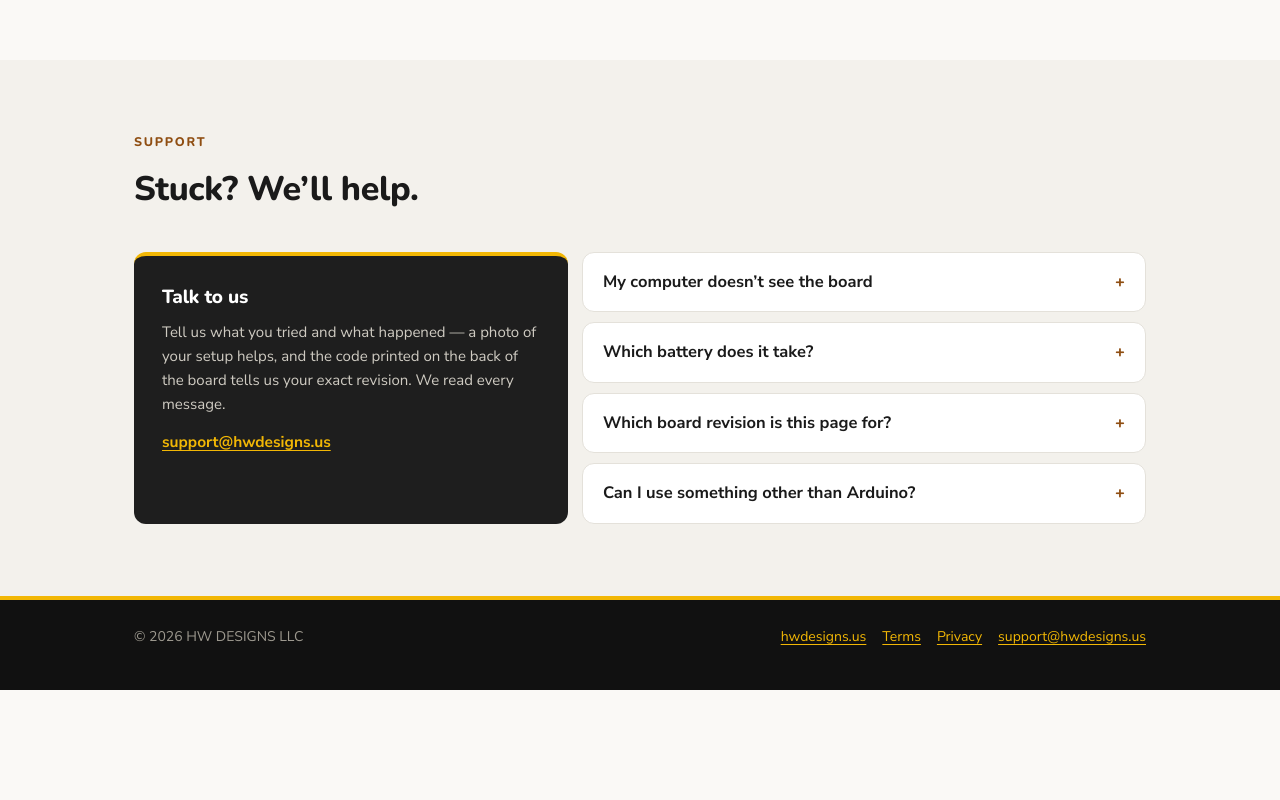
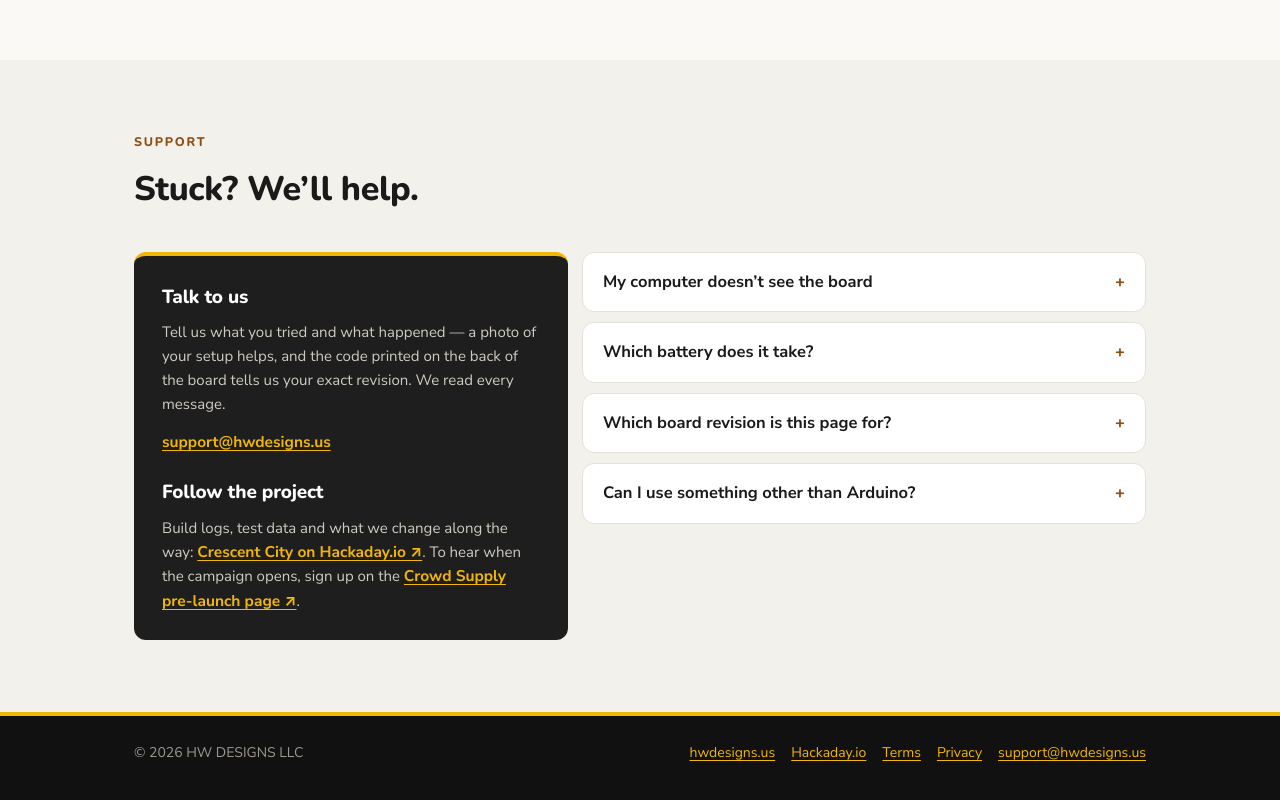
Before and after one commit to HW-DESIGNS-LLC/docs, a plain HTML site: page esp32-s3/index.html in a window 1280 px wide. Shown: the part 6704-7504 px from the top of the page. Before the commit the page ends 7394 px from the top, so only its background shows below. Drawn offline with Linux system fonts and the light colour scheme.

Commit message:
added hackaday.io link

```diff
--- a/esp32-s3/index.html
+++ b/esp32-s3/index.html
@@ -400,6 +400,8 @@ void loop() {
             <h3>Talk to us</h3>
             <p>Tell us what you tried and what happened &mdash; a photo of your setup helps, and the code printed on the back of the board tells us your exact revision. We read every message.</p>
             <p><a href="mailto:support@hwdesigns.us">support@hwdesigns.us</a></p>
+            <h3 style="margin-top:22px">Follow the project</h3>
+            <p>Build logs, test data and what we change along the way: <a href="https://hackaday.io/project/207276-crescent-city-dev-board" target="_blank" rel="noopener">Crescent City on Hackaday.io&nbsp;&#8599;</a>. To hear when the campaign opens, sign up on the <a href="https://www.crowdsupply.com/hw-designs/crescent-city-dev-board" target="_blank" rel="noopener">Crowd Supply pre-launch page&nbsp;&#8599;</a>.</p>
           </div>
           <div class="faq">
             <details>
@@ -428,7 +430,7 @@ void loop() {
   <footer class="site-footer">
     <div class="wrap footer-inner">
       <span>&copy; 2026 HW DESIGNS LLC</span>
-      <span class="footer-links"><a href="https://hwdesigns.us">hwdesigns.us</a><a href="https://hwdesigns.us/terms/">Terms</a><a href="https://hwdesigns.us/privacy/">Privacy</a><a href="mailto:support@hwdesigns.us">support@hwdesigns.us</a></span>
+      <span class="footer-links"><a href="https://hwdesigns.us">hwdesigns.us</a><a href="https://hackaday.io/project/207276-crescent-city-dev-board" target="_blank" rel="noopener">Hackaday.io</a><a href="https://hwdesigns.us/terms/">Terms</a><a href="https://hwdesigns.us/privacy/">Privacy</a><a href="mailto:support@hwdesigns.us">support@hwdesigns.us</a></span>
     </div>
   </footer>
   <script>
```
